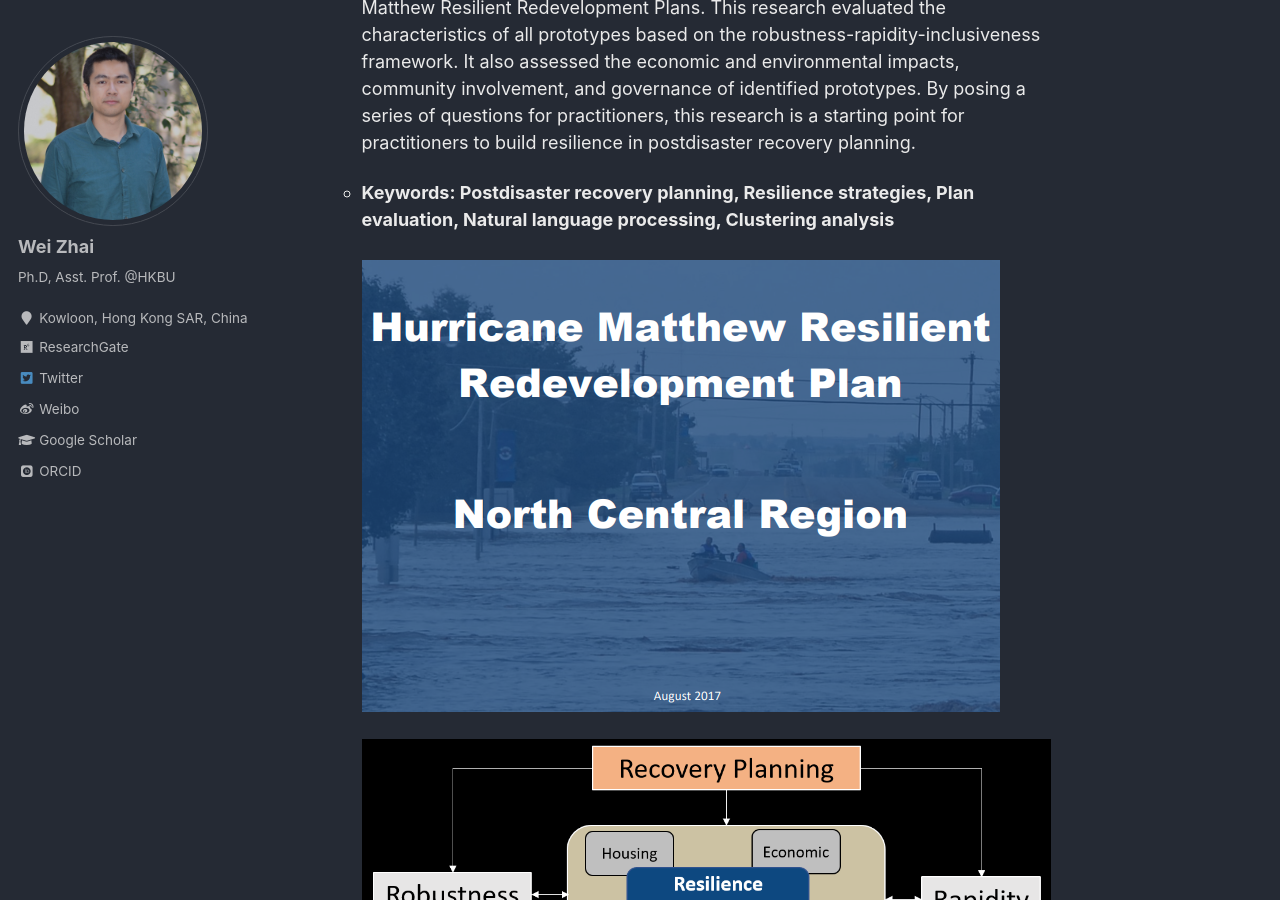
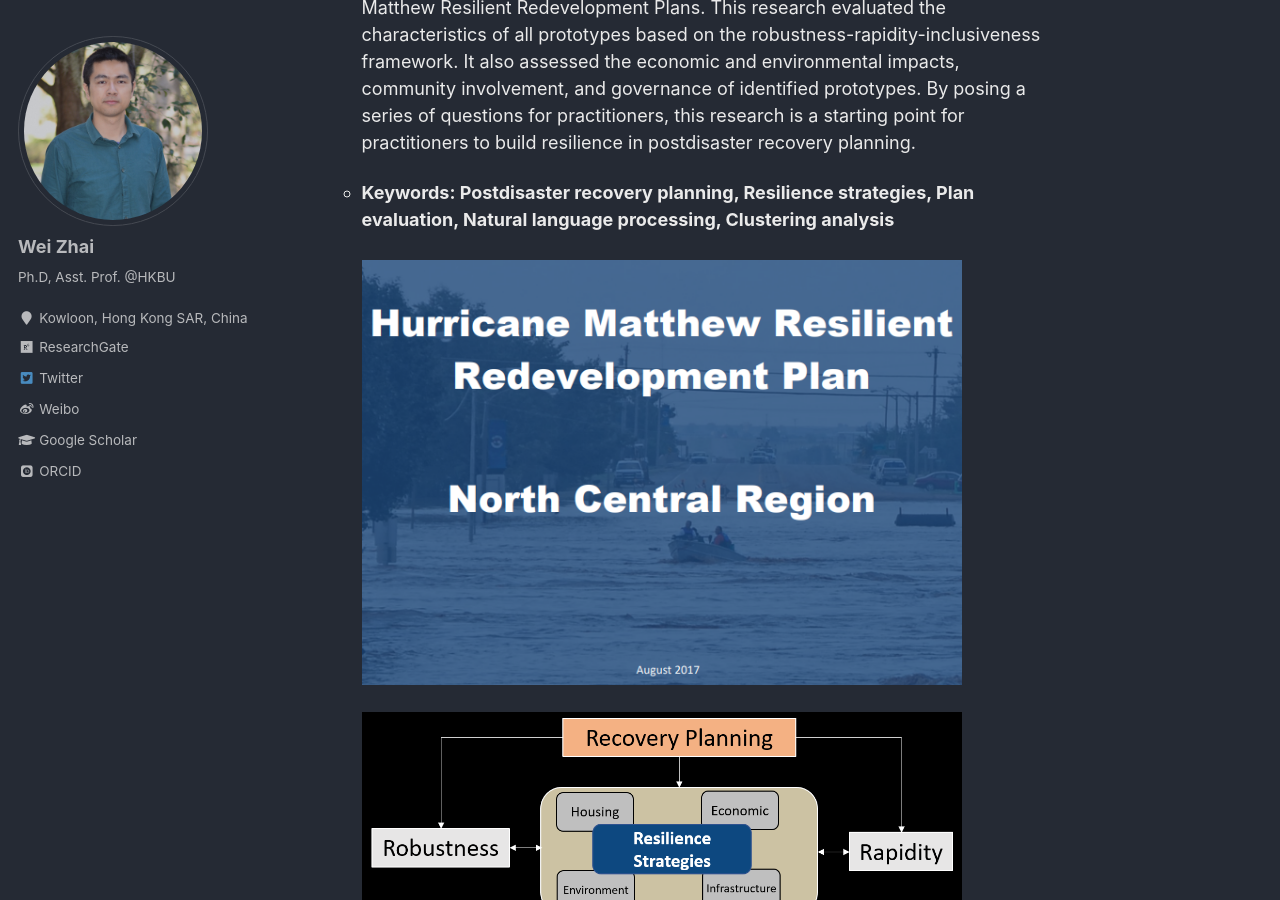
Before and after one commit to skywalkerzhai/weizhai.github.io, a Jekyll site: the page built from _portfolio/portfolio-2.md, in a window 1280 px wide and 900 px high, scrolled down 451 px. Built offline with Jekyll 4.4.1, drawn with Linux system fonts in a browser that asks for light colours; some web fonts are replaced.

Commit message:
Update portfolio-2.md

```diff
--- a/_portfolio/portfolio-2.md
+++ b/_portfolio/portfolio-2.md
@@ -8,7 +8,7 @@ collection: portfolio
   * Rebuilding communities requires an actionable approach to explicitly translate the concept of resilience into postdisaster recovery planning. Through clustering analysis using project titles and project summary, 940 resilience projects are grouped into infrastructure prototypes, economic development prototypes, housing prototypes, and environmental prototypes among the Hurricane Matthew Resilient Redevelopment Plans. This research evaluated the characteristics of all prototypes based on the robustness-rapidity-inclusiveness framework. It also assessed the economic and environmental impacts, community involvement, and governance of identified prototypes. By posing a series of questions for practitioners, this research is a starting point for practitioners to build resilience in postdisaster recovery planning.
 
   * **Keywords: Postdisaster recovery planning, Resilience strategies, Plan evaluation, Natural language processing, Clustering analysis**\
-<br/><img src='https://skywalkerzhai.github.io/weizhai.github.io/images/Matthew_recovery.png'> \
-<br/><img src='https://skywalkerzhai.github.io/weizhai.github.io/images/resilience_planning.png'> \
-<br/><img src='https://skywalkerzhai.github.io/weizhai.github.io/images/plan NLP.gif'> \
-<br/><img src='https://skywalkerzhai.github.io/weizhai.github.io/images/plan results.gif'>
+<br/><img src='https://skywalkerzhai.github.io/weizhai.github.io/images/Matthew_recovery.png' width='600'> \
+<br/><img src='https://skywalkerzhai.github.io/weizhai.github.io/images/resilience_planning.png' width='600'> \
+<br/><img src='https://skywalkerzhai.github.io/weizhai.github.io/images/plan NLP.gif' width='600'> \
+<br/><img src='https://skywalkerzhai.github.io/weizhai.github.io/images/plan results.gif' width='600'>
```
